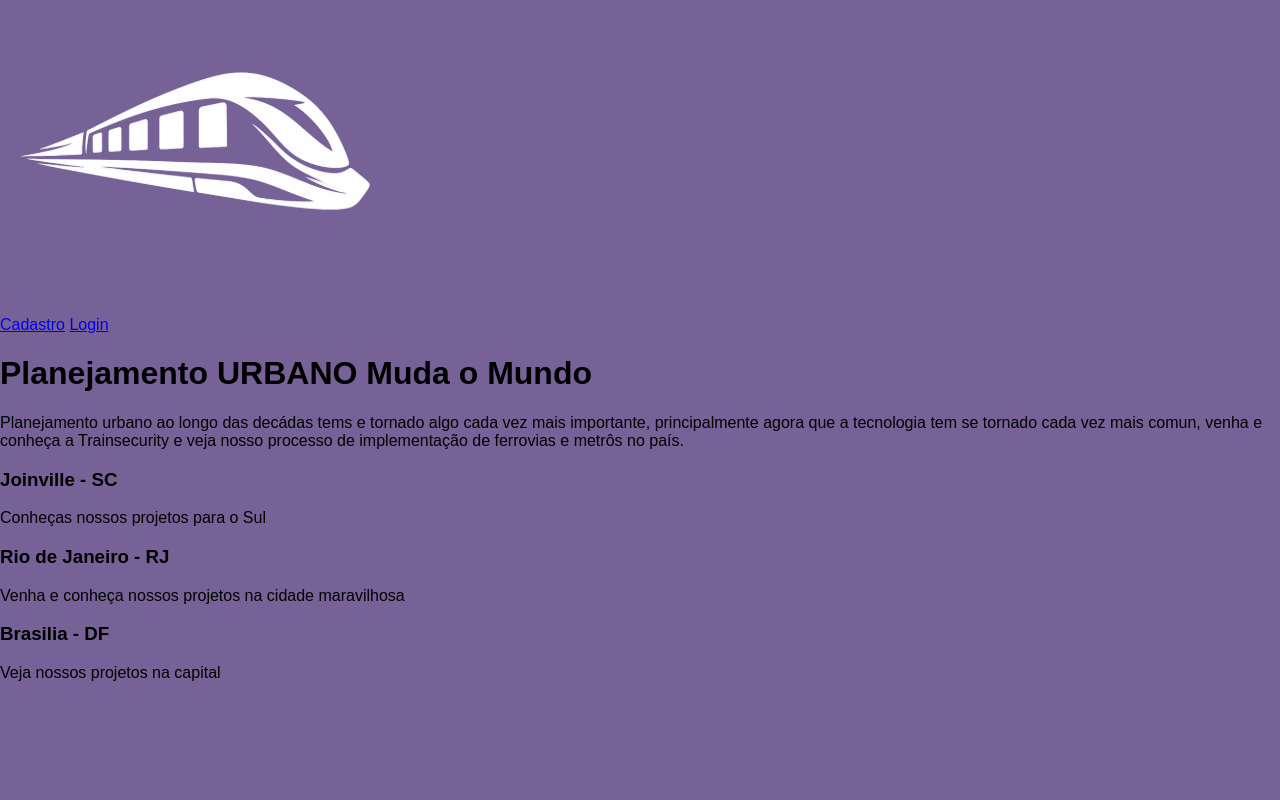
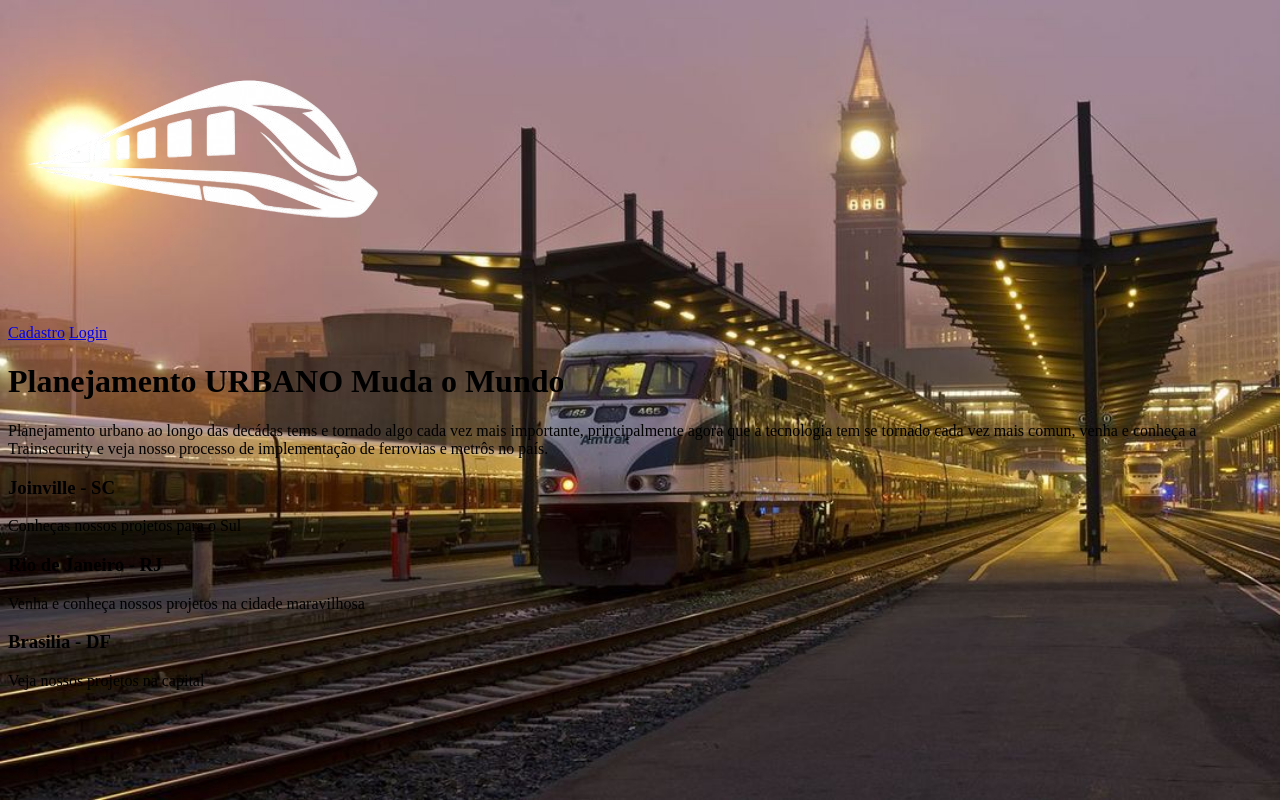
Before and after one commit to danilorachadel-j/SA_primeiraetapa, a PHP site: page /PUBLIC/home.html in a window 1280 px wide. Run offline with PHP 8.4, Linux system fonts and the light colour scheme.

Commit message:
Refactor home page layout and styles; remove unused styleHome.css

```diff
--- a/PUBLIC/home.html
+++ b/PUBLIC/home.html
@@ -4,25 +4,30 @@
     <meta charset="UTF-8">
     <meta name="viewport" content="width=device-width, initial-scale=1.0">
     <title>Home</title>
-    <link rel="stylesheet" href="assets/style/styleHome.css">
+    <link rel="stylesheet" href="../assets/style/style.css">
 </head>
 
-<body>
+<body id="body-h">
     <nav>
         <div>
-            <img src="assets/img/Logo_trem_Branco.png" alt="Logo do Metro" class="logo">
+            <img src="../assets/img/Logo_trem_Branco.png" alt="Logo do Metro" class="logo">
         </div>
         <div class="nav_links">
-            <a href="cadastro.html" class="nav_link">Cadastro</a>
-            <a href="login.html" class="nav_link">Login</a>
+            <a href="../cadastro.html" class="nav_link">Cadastro</a>
+            <a href="../login.html" class="nav_link">Login</a>
         </div>
     </nav>
     <main>
         <div class="container">
-            <div class="title"><h1>Planejamento URBANO Muda o Mundo</h1></div>
-            <div class="description"><p>Planejamento urbano ao longo das decádas tems e tornado algo cada vez mais
-                importante, principalmente agora que a tecnologia tem se tornado cada vez mais comun, venha e conheça a
-                Trainsecurity e veja nosso processo de implementação de ferrovias e metrôs no país.</p></div>
+            <div class="title">
+                <h1>Planejamento URBANO Muda o Mundo</h1>
+            </div>
+            <div class="description">
+                <p>Planejamento urbano ao longo das decádas tems e tornado algo cada vez mais
+                    importante, principalmente agora que a tecnologia tem se tornado cada vez mais comun, venha e
+                    conheça a
+                    Trainsecurity e veja nosso processo de implementação de ferrovias e metrôs no país.</p>
+            </div>
         </div>
         <div class="subcontainer">
             <div class="card">
--- a/assets/style/style.css
+++ b/assets/style/style.css
@@ -12,13 +12,18 @@
     justify-content: center;
     align-items: center;
 }
+
+#body-h{
+    background-image: url(../assets/img/Fundo_Home.jpg);
+    background-repeat: no-repeat;
+    background-size: cover;
+    background-attachment: fixed;
+}
+
 #body-l{
     background-color: #212529;
 }
-body {
-    background-color: rgb(41, 39, 53);
 
-}
 .img-lateral{
      flex: 0 0 55%;
     background-image: url(../img/Metro-logo-login.jpg);
--- a/assets/style/styleHome.css
+++ /dev/null
@@ -1,6 +0,0 @@
-body {
-    background-color: #776297;
-    font-family: Arial, sans-serif;
-    margin: 0;
-    padding: 0;
-}
```
